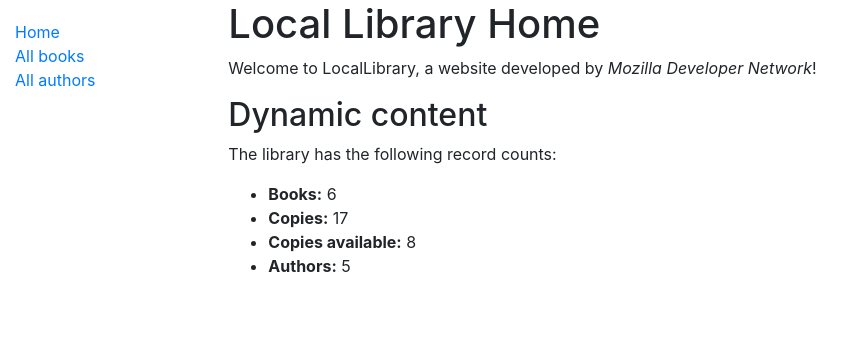
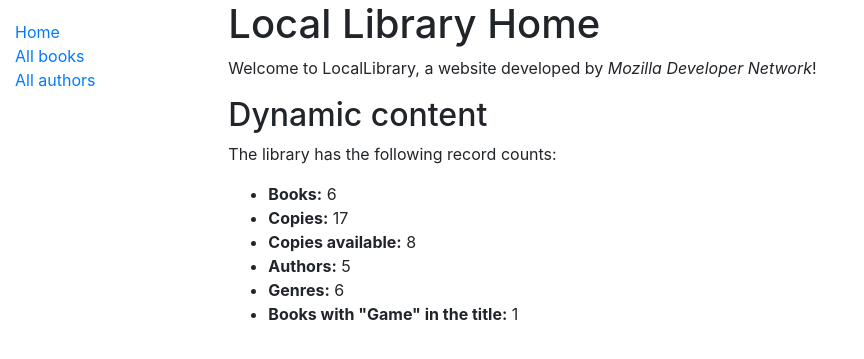
Before and after one commit to emily-nelson/locallibrary, a Django app: page /catalog/ in a window 1280 px wide. Shown: the top 359 px of the page, without its empty margins (0-864 px from the left). Run offline with Django 3.2, Linux system fonts and the light colour scheme; data comes from the database, SQL or seed files in the repository.

Commit message:
Added genre count and "Game" books

```diff
--- a/catalog/templates/index.html
+++ b/catalog/templates/index.html
@@ -1,4 +1,6 @@
 {% extends "base_generic.html" %}
+
+{% block title %}<title>Homepage</title>{% endblock %}
 
 {% block content %}
   <h1>Local Library Home</h1>
@@ -10,5 +12,7 @@
     <li><strong>Copies:</strong> {{ num_instances }}</li>
     <li><strong>Copies available:</strong> {{ num_instances_available }}</li>
     <li><strong>Authors:</strong> {{ num_authors }}</li>
+    <li><strong>Genres:</strong> {{ num_genres }}</li>
+    <li><strong>Books with "Game" in the title:</strong> {{ game_books }}</li>
   </ul>
 {% endblock %}
--- a/catalog/views.py
+++ b/catalog/views.py
@@ -1,3 +1,4 @@
+from turtle import title
 from django.shortcuts import render
 
 # Create your views here.
@@ -16,11 +17,17 @@ def index(request):
     # The 'all()' is implied by default.
     num_authors = Author.objects.count()
 
+    num_genres = Genre.objects.all().count()
+
+    books_with_game = Book.objects.filter(title__contains='Game').count()
+
     context = {
         'num_books': num_books,
         'num_instances': num_instances,
         'num_instances_available': num_instances_available,
         'num_authors': num_authors,
+        'num_genres': num_genres,
+        'game_books': books_with_game,
     }
 
     # Render the HTML template index.html with the data in the context variable
```
